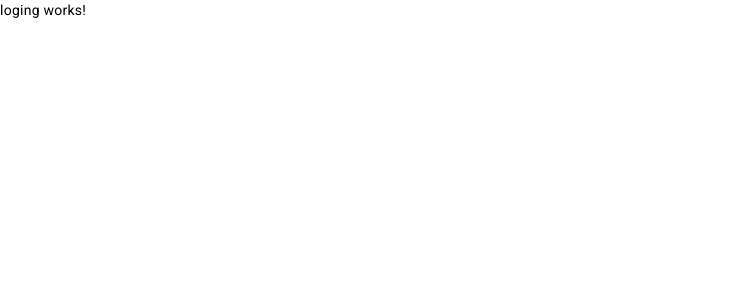
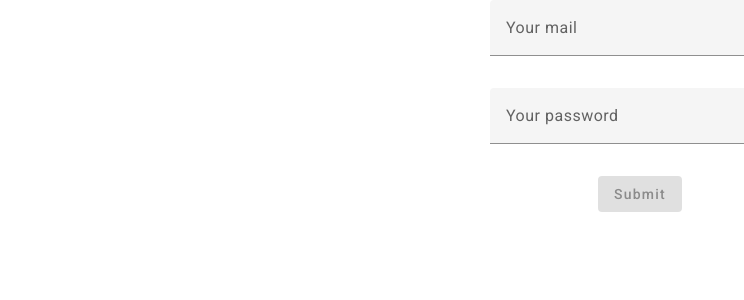
Before and after one commit to Dojelin/fitness-tracker, an Angular app: page /loging in a window 1280 px wide. Shown: the top 300 px of the page, without its empty margins (0-744 px from the left). Built offline with nearby package versions, Linux system fonts and the light colour scheme.

Commit message:
add loging with reactive aproach

```diff
--- a/src/app/app.module.ts
+++ b/src/app/app.module.ts
@@ -1,5 +1,5 @@
 import { NgModule } from '@angular/core';
-import { FormsModule } from '@angular/forms';
+import { FormsModule, ReactiveFormsModule } from '@angular/forms';
 import { BrowserModule } from '@angular/platform-browser';
 
 import { AppRoutingModule } from './app-routing.module';
@@ -32,7 +32,8 @@ import { FlexLayoutModule } from '@angular/flex-layout';
     BrowserAnimationsModule,
     MaterialModule,
     FlexLayoutModule,
-    FormsModule
+    FormsModule,
+    ReactiveFormsModule
   ],
   providers: [],
   bootstrap: [AppComponent]
--- a/src/app/auth/loging/loging.component.css
+++ b/src/app/auth/loging/loging.component.css
@@ -0,0 +1,3 @@
+mat-form-field {
+    width: 300px;
+}
--- a/src/app/auth/loging/loging.component.html
+++ b/src/app/auth/loging/loging.component.html
@@ -1 +1,24 @@
-<p>loging works!</p>
+<section class="signup-form">
+    <form fxLayout="column"
+    fxLayoutAlign="center center"
+    fxLayoutGap="10px"
+    [formGroup]="loginForm"
+    (ngSubmit)="onSubmit()">
+        <mat-form-field>
+            <input type="email"
+            matInput
+            placeholder="Your mail"
+            formControlName="email">
+            <mat-error>Please enter a valid email.</mat-error>
+
+        </mat-form-field>
+        <mat-form-field>
+            <input type="password"
+            matInput
+            placeholder="Your password"
+            formControlName="password">
+            <mat-error>Missing password.</mat-error>
+        </mat-form-field>
+        <button type="submit" mat-raised-button color="primary" [disabled]="loginForm.invalid">Submit</button>
+    </form>
+</section>
--- a/src/app/auth/loging/loging.component.ts
+++ b/src/app/auth/loging/loging.component.ts
@@ -1,10 +1,27 @@
-import { Component } from '@angular/core';
+import { Component, OnInit } from '@angular/core';
+import { FormControl, FormGroup, NgForm, Validators } from '@angular/forms';
+
 
 @Component({
   selector: 'app-loging',
   templateUrl: './loging.component.html',
   styleUrls: ['./loging.component.css']
 })
-export class LogingComponent {
+export class LogingComponent implements OnInit {
+  loginForm: FormGroup;
 
+  constructor(){
+    this.loginForm = new FormGroup({
+      email: new FormControl('', {validators: [Validators.required, Validators.email]}),
+      password: new FormControl('', {validators: [Validators.required]})
+    })
+  }
+
+  ngOnInit(){
+
+  }
+
+  onSubmit(){
+    console.log(this.loginForm);
+  }
 }
--- a/src/app/auth/signup/signup.component.ts
+++ b/src/app/auth/signup/signup.component.ts
@@ -15,6 +15,6 @@ export class SignupComponent implements OnInit{
   }
 
   onSubmit(form:NgForm){
-    console.log("holitas");
+    console.log(form);
   }
 }
```
